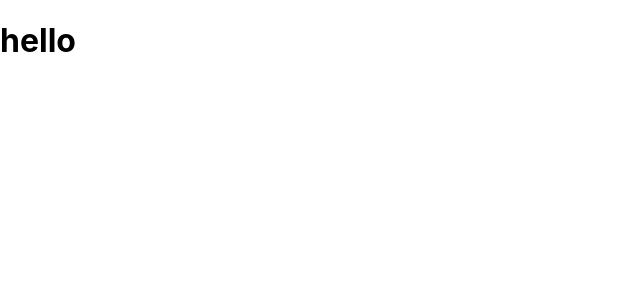
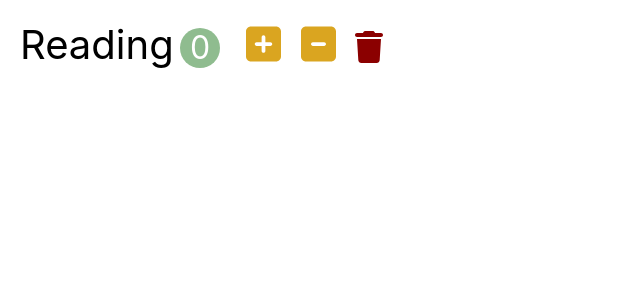
Before and after one commit to happyso/habitTracker, a React (Create React App) app: page / in a window 1280 px wide. Shown: the top 300 px of the page, without its empty margins (0-640 px from the left). Built offline with nearby package versions, Linux system fonts and the light colour scheme.

Commit message:
feat: add habit-tracker

```diff
--- a/package.json
+++ b/package.json
@@ -3,6 +3,7 @@
   "version": "0.1.0",
   "private": true,
   "dependencies": {
+    "@fortawesome/fontawesome-free": "^6.1.1",
     "@testing-library/jest-dom": "^5.14.1",
     "@testing-library/react": "^13.0.0",
     "@testing-library/user-event": "^13.2.1",
--- a/src/App.css
+++ b/src/App.css
@@ -1,38 +1,42 @@
-.App {
-  text-align: center;
+button {
+    outline: none;
+    border: 0;
+    cursor: pointer;
+}
+.habit {
+    font-size: 2.5rem;
+    padding: 0.5em;
+    list-style: none;
+}
+.habit-count {
+    display: inline-block;
+    text-align: center;
+    font-size: 2rem;
+    width: 2.5rem;
+    height: 2.5rem;
+    line-height: 2.5rem;
+    margin-left: 0.2em;
+    margin-right: 0.5em;
+    background-color: darkseagreen;
+    color: white;
+    border-radius: 50%;
+}
+.habit-button {
+    font-size: 2.5rem;
+    margin: 0 0.1em;
+    background-color: transparent;
 }
 
-.App-logo {
-  height: 40vmin;
-  pointer-events: none;
+.habit-button:hover {
+    opacity: 0.8;
 }
 
-@media (prefers-reduced-motion: no-preference) {
-  .App-logo {
-    animation: App-logo-spin infinite 20s linear;
-  }
+.habit-increase,
+.habit-decrease {
+    color: goldenrod;
 }
 
-.App-header {
-  background-color: #282c34;
-  min-height: 100vh;
-  display: flex;
-  flex-direction: column;
-  align-items: center;
-  justify-content: center;
-  font-size: calc(10px + 2vmin);
-  color: white;
+.habit-delete {
+    font-size: 2rem;
+    color: darkred;
 }
-
-.App-link {
-  color: #61dafb;
-}
-
-@keyframes App-logo-spin {
-  from {
-    transform: rotate(0deg);
-  }
-  to {
-    transform: rotate(360deg);
-  }
-}
--- a/src/app.jsx
+++ b/src/app.jsx
@@ -1,7 +1,8 @@
 import './app.css'
+import Habit from './components/habit'
 
 function App() {
-    return <h1>hello</h1>
+    return <Habit></Habit>
 }
 
 export default App
--- /dev/null
+++ b/src/components/habit.jsx
@@ -0,0 +1,32 @@
+import React, { Component } from 'react'
+
+class Habit extends Component {
+    state ={
+        count:0,
+    }
+    handleIncrement = () =>{
+        this.setState({count: this.state.count + 1});
+    }
+    handleDecrement = () => {
+        this.setState({count: this.state.count <= 0 ? 0 : this.state.count - 1});
+    }
+    render() {
+        return (
+            <li className="habit">
+                <span className="habit-name">Reading</span>
+                <span className="habit-count">{this.state.count}</span>
+                <button className="habit-button habit-increase" onClick={this.handleIncrement}>
+                    <i className="fa-solid fa-square-plus"></i>
+                </button>
+                <button className="habit-button habit-decrease" onClick={this.handleDecrement}>
+                    <i className="fa-solid fa-square-minus"></i>
+                </button>
+                <button className="habit-button habit-delete">
+                    <i className="fa-solid fa-trash"></i>
+                </button>
+            </li>
+        )
+    }
+}
+
+export default Habit
--- a/src/index.js
+++ b/src/index.js
@@ -2,6 +2,7 @@
 import ReactDOM from 'react-dom/client'
 import './index.css'
 import App from './app'
+import '@fortawesome/fontawesome-free/js/all.js'
 
 const root = ReactDOM.createRoot(document.getElementById('root'))
 root.render(
```
Also changed, not shown: 1 other file (tests, documents, lock files or other folders).
